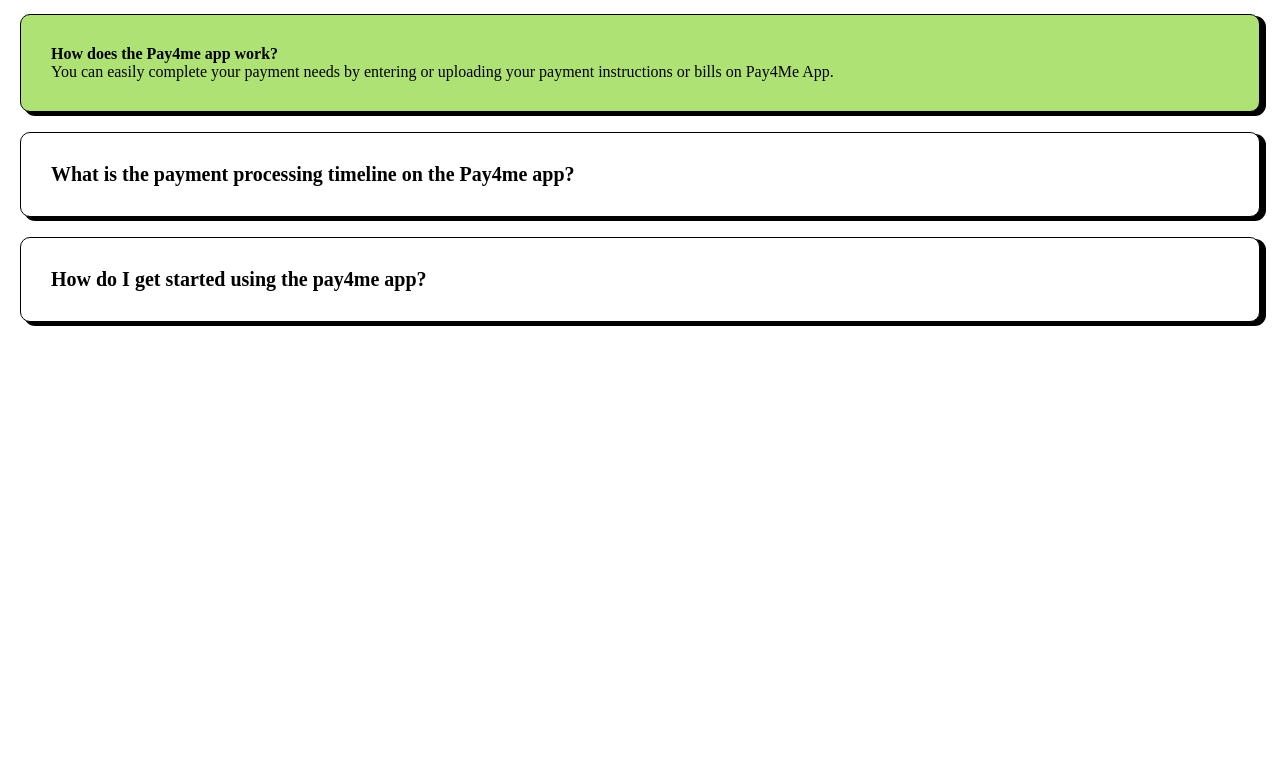
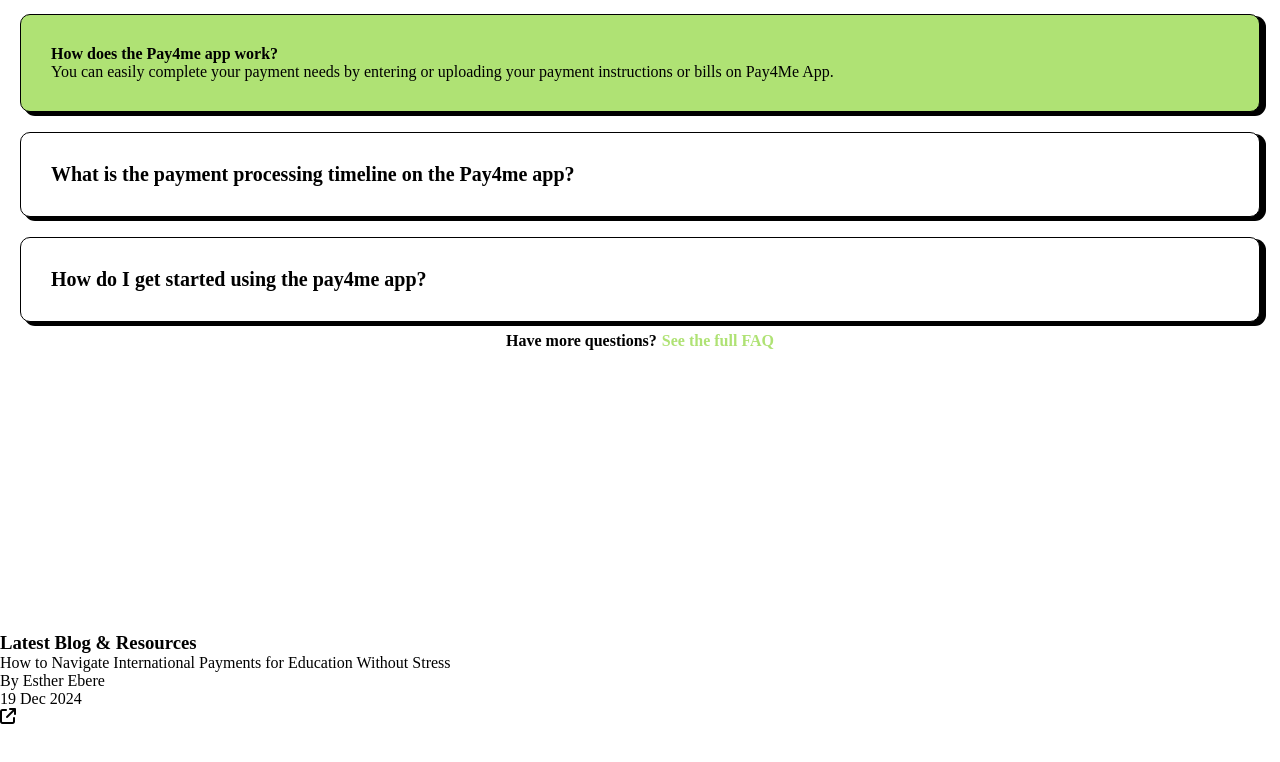
Before and after one commit to dkay9/pay4me-web, a plain HTML site: page index.html in a window 1280 px wide. Shown: the part 4036-4798 px from the top of the page. Before the commit the page ends 4668 px from the top, so only its background shows below. Drawn offline with Linux system fonts and the light colour scheme; a web font is replaced by a local one.

Commit message:
new push

```diff
--- a/index.html
+++ b/index.html
@@ -190,6 +190,27 @@
                 <p>How do I get started using the pay4me app?</p>
             </div>
         </div>
+        <div class="more-faq">
+            <p>Have more questions?</p>
+            <span><a href="#">See the full FAQ</a></span>
+        </div>
+    </section>
+    <!-- Blog section -->
+    <section class="blog-sec">
+        <h3>Latest Blog & Resources</h3>
+        <div class="blogs">
+            <div class="blog-card">
+                <div class="blog-card-img"></div>
+                <p>How to Navigate International Payments for Education Without Stress</p>
+                <div>
+                    <div>
+                        <p>By Esther Ebere</p>
+                        <span>19 Dec 2024</span>
+                    </div>
+                    <i class="fa-solid fa-arrow-up-right-from-square"></i>
+                </div>
+            </div>
+        </div>
     </section>
 </body>
 </html>
--- a/style.css
+++ b/style.css
@@ -379,3 +379,26 @@ a{
     font-size: 20px;
     font-weight: 600;
 }
+.more-faq{
+    display: flex;
+    align-items: center;
+    justify-content: center;
+    width: 300px;
+    margin: 10px auto;
+    gap: 5px;
+}
+.more-faq p{
+    font-weight: 600;
+}
+.more-faq span a{
+    font-weight: 600;
+    color: #afe274;
+}
+/* Blog style */
+.blog-sec{
+    height: 100vh;
+    font-family: "Darker Grotesque", serif;
+}
+.blog-card{
+
+}
```
